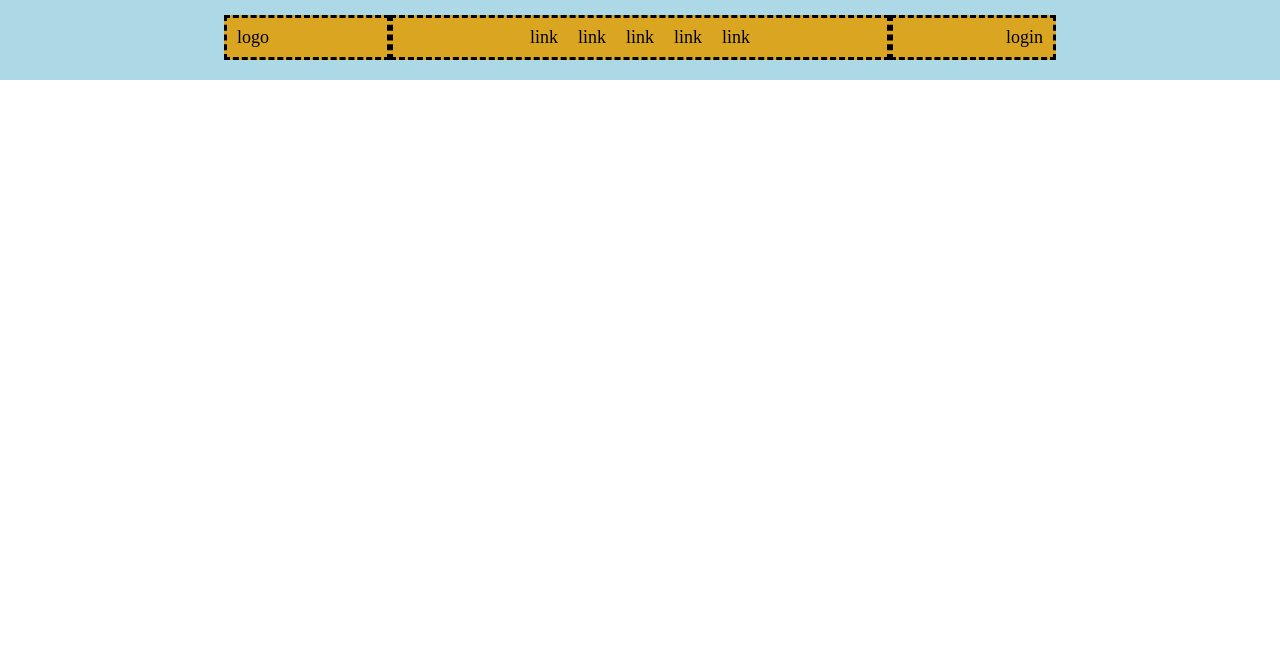
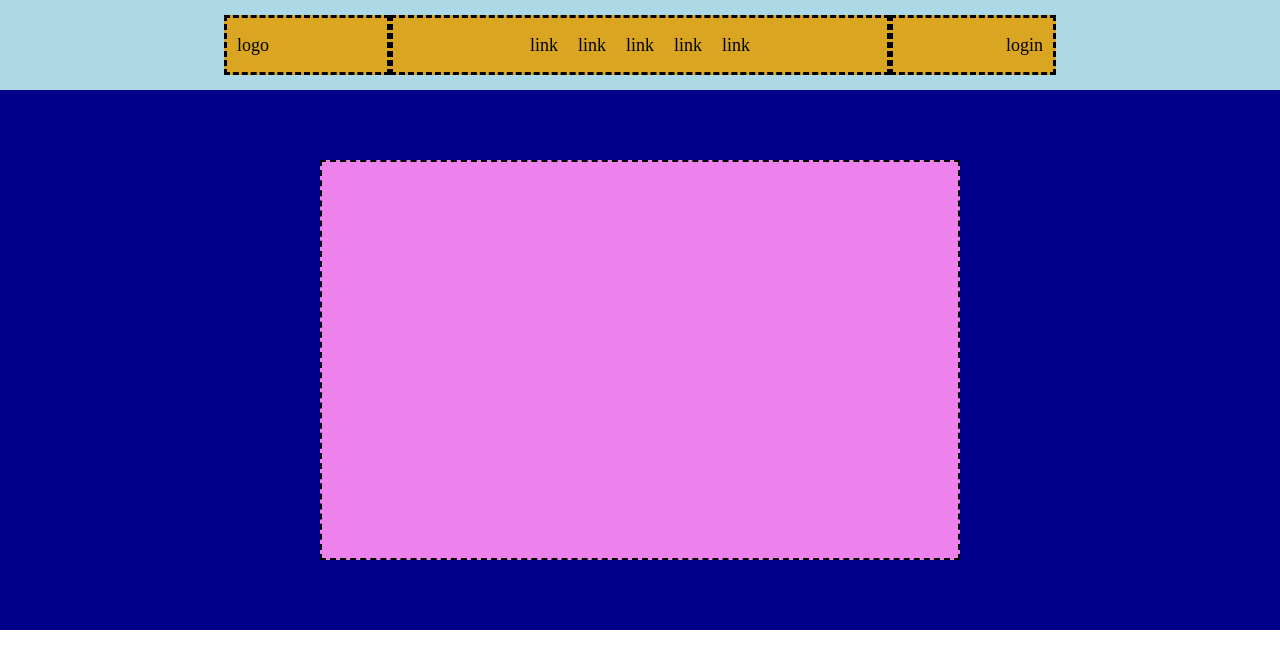
Before and after one commit to Leonardo-Gudini/htmlcss-struttura-discord, a plain HTML site: page index.html in a window 1280 px wide. Drawn offline with Linux system fonts and the light colour scheme.

Commit message:
aggiunto stile header bottom

```diff
--- a/css/style.css
+++ b/css/style.css
@@ -4,16 +4,17 @@
     box-sizing: border-box;
 }
 
-
+header{
+    height: 600px;
+}
 /* stile header top */
 .header-top{
-    height: 80px;
     padding: 15px 0px;
 }
 
 .container-header-top{
     width: 65%;
-    height: 90%;
+    height: 60px;
     margin: 0px auto;
     display: flex;
 }
@@ -58,7 +59,21 @@ li a{
 }
 
 
+/* header bottom*/
 
+.header-bottom{
+    height: 90%;
+    display: flex;
+    justify-content: center;
+    align-items: center;
+}
+
+.container-header-bottom{
+    width: 50%;
+    height: 400px;
+}
+
+/**/
 
 
 
@@ -70,7 +85,7 @@ li a{
 
 /* regole debug*/
 
-.debug .header-top{
+.debug header{
     background-color: #ADD8E6;
 }
 
@@ -85,4 +100,13 @@ li a{
 li a{
     color: black;
 }
+
+.debug .header-bottom{
+    background-color: #00008B;
+}
+
+.debug .container-header-bottom{
+    border: 2px dashed black;
+    background-color: #EE82ED;
+}
 /* fine regole debug*/
--- a/index.html
+++ b/index.html
@@ -29,8 +29,9 @@
         </section>
 
         <section class="header-bottom">
-            <div></div>
+            <div class="container-header-bottom"></div>
         </section>
+
     </header>
 
 </body>
```
